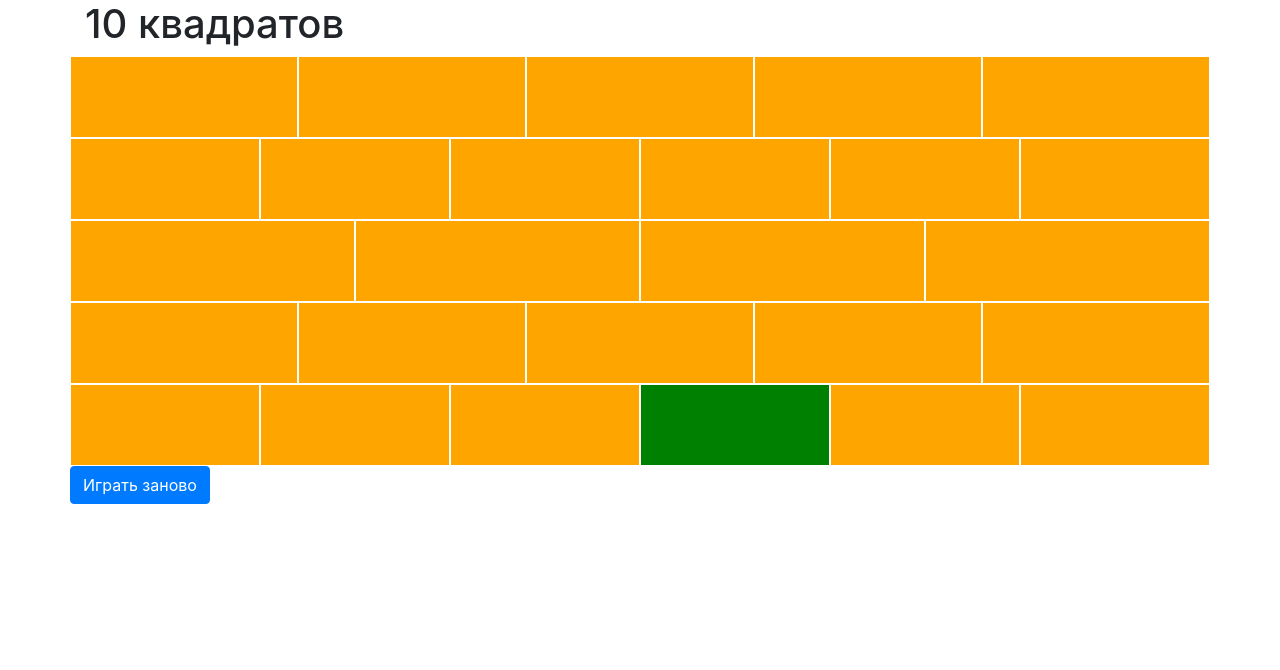
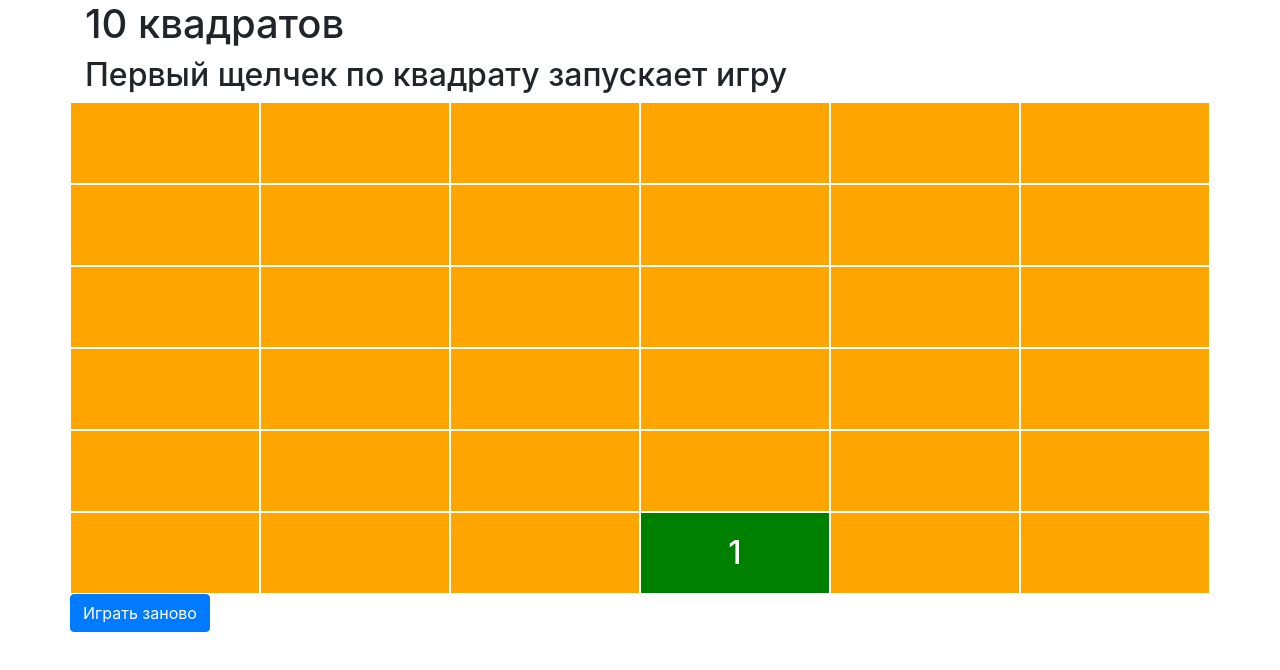
Before and after one commit to LovingFox/PWS-15_m6_task2, a plain HTML site: page index.html in a window 1280 px wide. Drawn offline with Linux system fonts and the light colour scheme.

Commit message:
all fixit and todo

```diff
--- a/css/game.css
+++ b/css/game.css
@@ -15,3 +15,7 @@
 .miss {
   background-color: red;
 }
+
+.miss {
+  background-color: red;
+}
--- a/index.html
+++ b/index.html
@@ -15,12 +15,13 @@
 
     <div class="container">
       <h1>10 квадратов</h1>
+      <h2 id="status-message"><h2>
 
-      <!-- FIXME: сейчас тут не все слоты, надо добавить нужных -->
       <div class="row">
         <div class="col game-field align-text-bottom" id="slot-11"></div>
         <div class="col game-field align-text-bottom" id="slot-12"></div>
         <div class="col game-field align-text-bottom" id="slot-13"></div>
+        <div class="col game-field align-text-bottom" id="slot-14"></div>
         <div class="col game-field align-text-bottom" id="slot-15"></div>
         <div class="col game-field align-text-bottom" id="slot-16"></div>
       </div>
@@ -37,13 +38,24 @@
         <div class="col game-field align-text-bottom" id="slot-32"></div>
         <div class="col game-field align-text-bottom" id="slot-33"></div>
         <div class="col game-field align-text-bottom" id="slot-34"></div>
+        <div class="col game-field align-text-bottom" id="slot-35"></div>
+        <div class="col game-field align-text-bottom" id="slot-36"></div>
       </div>
       <div class="row">
         <div class="col game-field align-text-bottom" id="slot-41"></div>
         <div class="col game-field align-text-bottom" id="slot-42"></div>
+        <div class="col game-field align-text-bottom" id="slot-43"></div>
         <div class="col game-field align-text-bottom" id="slot-44"></div>
         <div class="col game-field align-text-bottom" id="slot-45"></div>
         <div class="col game-field align-text-bottom" id="slot-46"></div>
+      </div>
+      <div class="row">
+        <div class="col game-field align-text-bottom" id="slot-51"></div>
+        <div class="col game-field align-text-bottom" id="slot-52"></div>
+        <div class="col game-field align-text-bottom" id="slot-53"></div>
+        <div class="col game-field align-text-bottom" id="slot-54"></div>
+        <div class="col game-field align-text-bottom" id="slot-55"></div>
+        <div class="col game-field align-text-bottom" id="slot-56"></div>
       </div>
       <div class="row">
         <div class="col game-field align-text-bottom" id="slot-61"></div>
@@ -51,12 +63,12 @@
         <div class="col game-field align-text-bottom" id="slot-63"></div>
         <div class="col game-field align-text-bottom" id="slot-64"></div>
         <div class="col game-field align-text-bottom" id="slot-65"></div>
-        <div class="col game-field" id="slot-66"></div>
+        <div class="col game-field align-text-bottom" id="slot-66"></div>
       </div>
 
       <div id="win-message" class="d-none">
-        <!-- TODO: можно добавить красные квадратики с отрицательным весом и делать счёт попаданий в конце как разницу очков за попадание минус штрафные -->
         <h2>Вы нашли 10 зелёных квадратов за <span id="total-time-played"></span> секунд</h2>
+        <h2>Счет набранных очков: <span id="score"></span></h2>
       </div>
       <div class="row">
         <button id="button-reload" class="btn btn-primary">Играть заново</button>
--- a/js/game.js
+++ b/js/game.js
@@ -2,48 +2,70 @@ const numDivs = 36;
 const maxHits = 10;
 
 let hits = 0;
+let clicks = 0;
 let firstHitTime = 0;
+let divSelector = undefined;
 
 function round() {
-  // FIXME: надо бы убрать "target" прежде чем искать новый
-
-  let divSelector = randomDivId();
-  $(divSelector).addClass("target");
-  // TODO: помечать target текущим номером
-
-  // FIXME: тут надо определять при первом клике firstHitTime
+  if( typeof divSelector != "undefined" ) {
+     $(divSelector).removeClass("target");
+     $(divSelector).text("");
+  }
 
   if (hits === maxHits) {
     endGame();
   }
+  else {
+     divSelector = randomDivId();
+     $(divSelector).addClass("target");
+     $(divSelector).text(hits + 1);
+  }
+}
+
+function initGame() {
+   hits = 0;
+   clicks = 0;
+   firstHitTime = 0;
+   round();
+   $("#win-message").addClass("d-none");
+   $(".game-field").removeClass("d-none");
+   $("#status-message").text("Первый щелчек по квадрату запускает игру");
 }
 
 function endGame() {
-  // FIXME: спрятать игровое поле сначала
-
   let totalPlayedMillis = getTimestamp() - firstHitTime;
   let totalPlayedSeconds = Number(totalPlayedMillis / 1000).toPrecision(3);
+  let score = maxHits - clicks + hits;
+
+  $("#status-message").text("Игра завершена");
   $("#total-time-played").text(totalPlayedSeconds);
-
+  $("#score").text(score);
+  $(".game-field").addClass("d-none");
   $("#win-message").removeClass("d-none");
 }
 
 function handleClick(event) {
-  // FIXME: убирать текст со старых таргетов. Кажется есть .text?
+  clicks = clicks +1;
+  if( clicks === 1 ) {
+     firstHitTime = getTimestamp();
+     $("#status-message").text("Время пошло...");
+  }
   if ($(event.target).hasClass("target")) {
     hits = hits + 1;
     round();
   }
-  // TODO: как-то отмечать если мы промахнулись? См CSS класс .miss
+  else {
+    $(event.target).addClass("miss");
+    setTimeout(function(){ $(event.target).removeClass("miss"); }, 100);
+  }
 }
 
 function init() {
-  // TODO: заказчик просил отдельную кнопку, запускающую игру а не просто по загрузке
-  round();
+  initGame();
 
   $(".game-field").click(handleClick);
   $("#button-reload").click(function() {
-    location.reload();
+    initGame();
   });
 }
 
```
